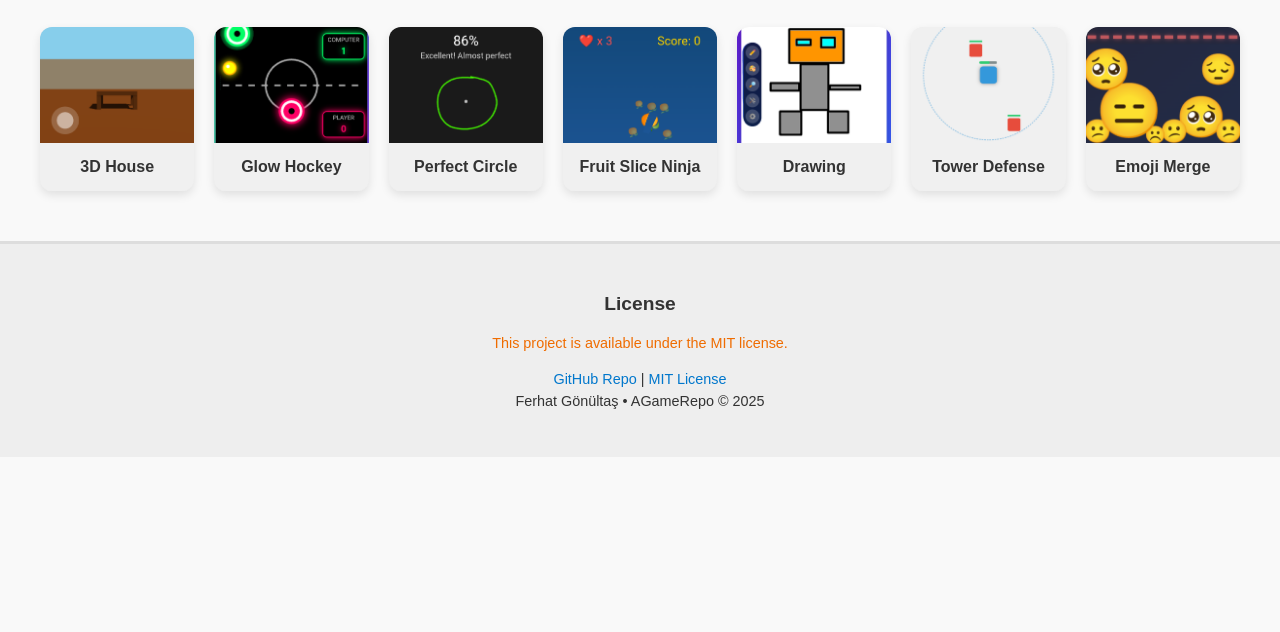
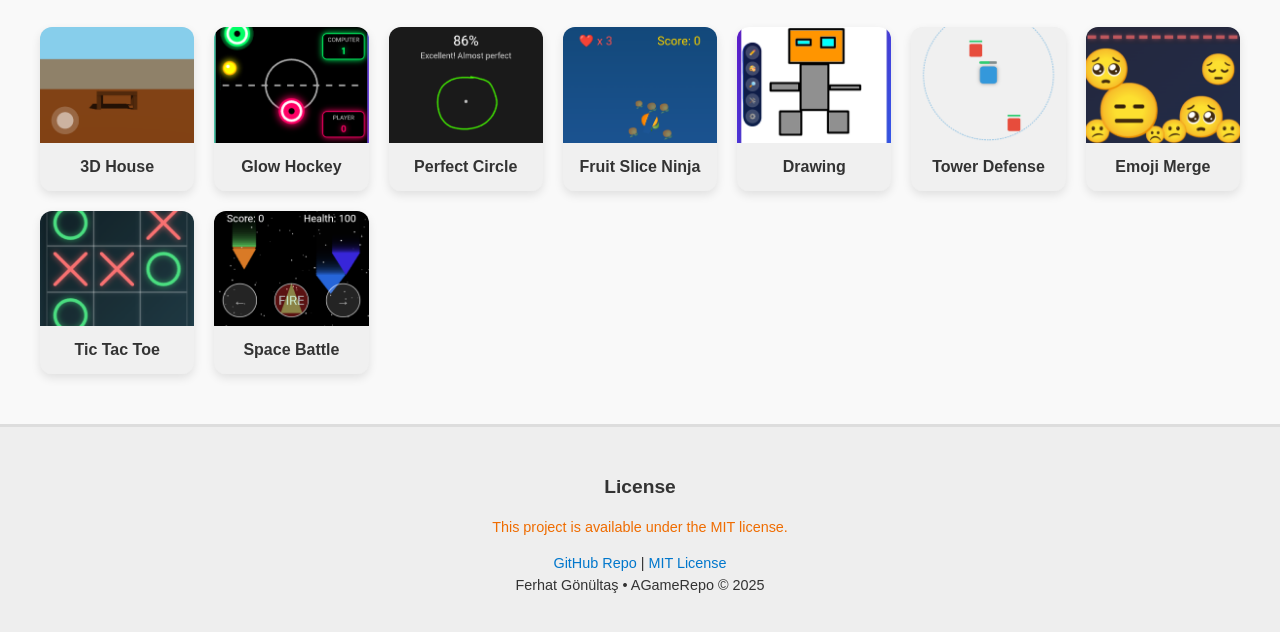
Before and after one commit to ferhatgnlts/AGameRepo, a plain HTML site: page index.html in a window 1280 px wide. Shown: the part 88-720 px from the top of the page. Drawn offline with Linux system fonts and the light colour scheme.

Commit message:
Update index.html

```diff
--- a/index.html
+++ b/index.html
@@ -120,7 +120,9 @@
       { title: "Fruit Slice Ninja", thumb: "Img/Game4.png", path: "Fruit Slice Ninja/index.html" },
       { title: "Drawing", thumb: "Img/Game5.png", path: "Drawing/index.html" },
       { title: "Tower Defense", thumb: "Img/Game6.png", path: "Tower Defense/index.html" },
-      { title: "Emoji Merge", thumb: "Img/Game7.png", path: "Emoji Merge/index.html" }
+      { title: "Emoji Merge", thumb: "Img/Game7.png", path: "Emoji Merge/index.html" },
+      { title: "Tic Tac Toe", thumb: "Img/Game8.png", path: "Tic Tac Toe/index.html" },
+      { title: "Space Battle", thumb: "Img/Game9.png", path: "Space Battle/index.html" }
     ];
 
     const gallery = document.getElementById('gallery');
```
